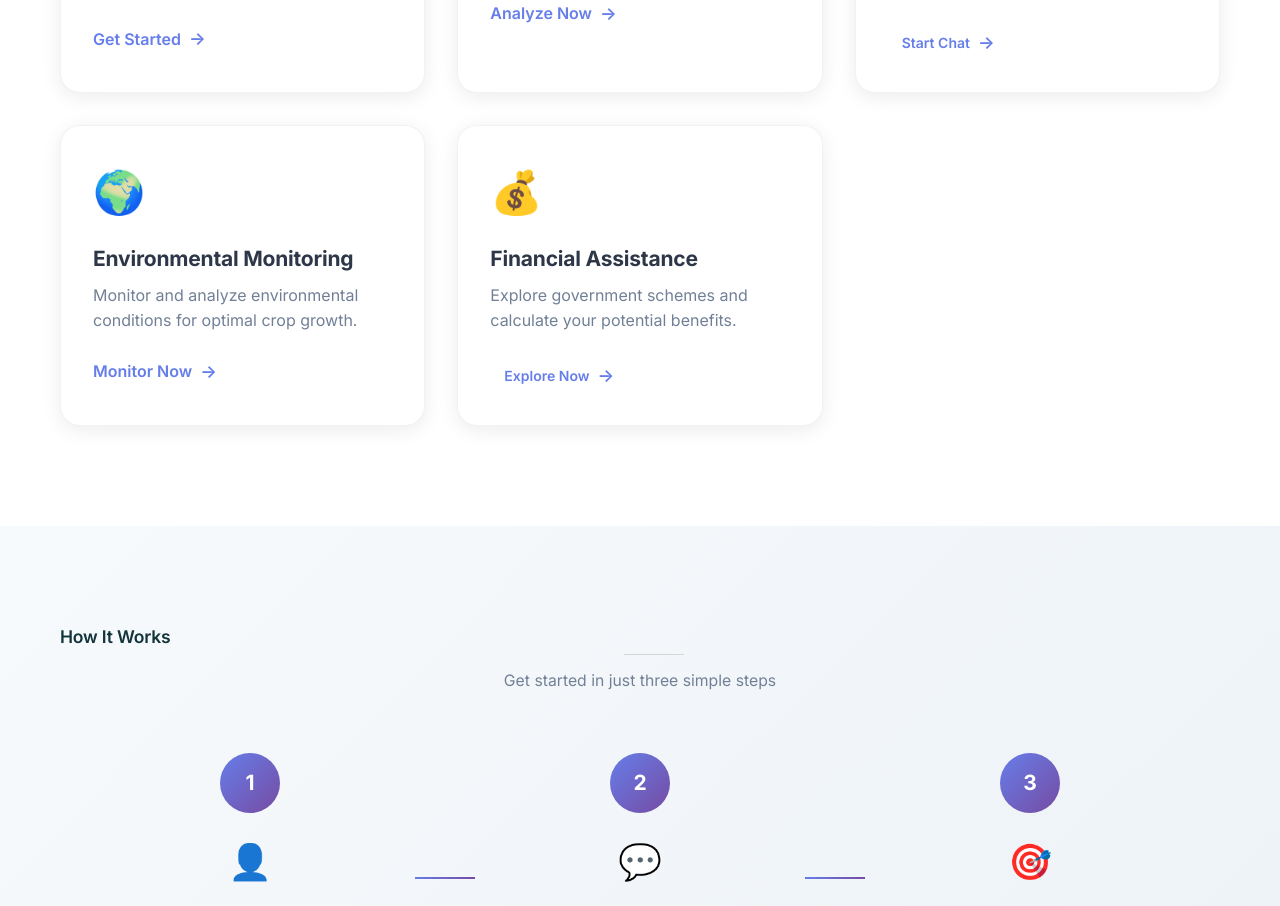
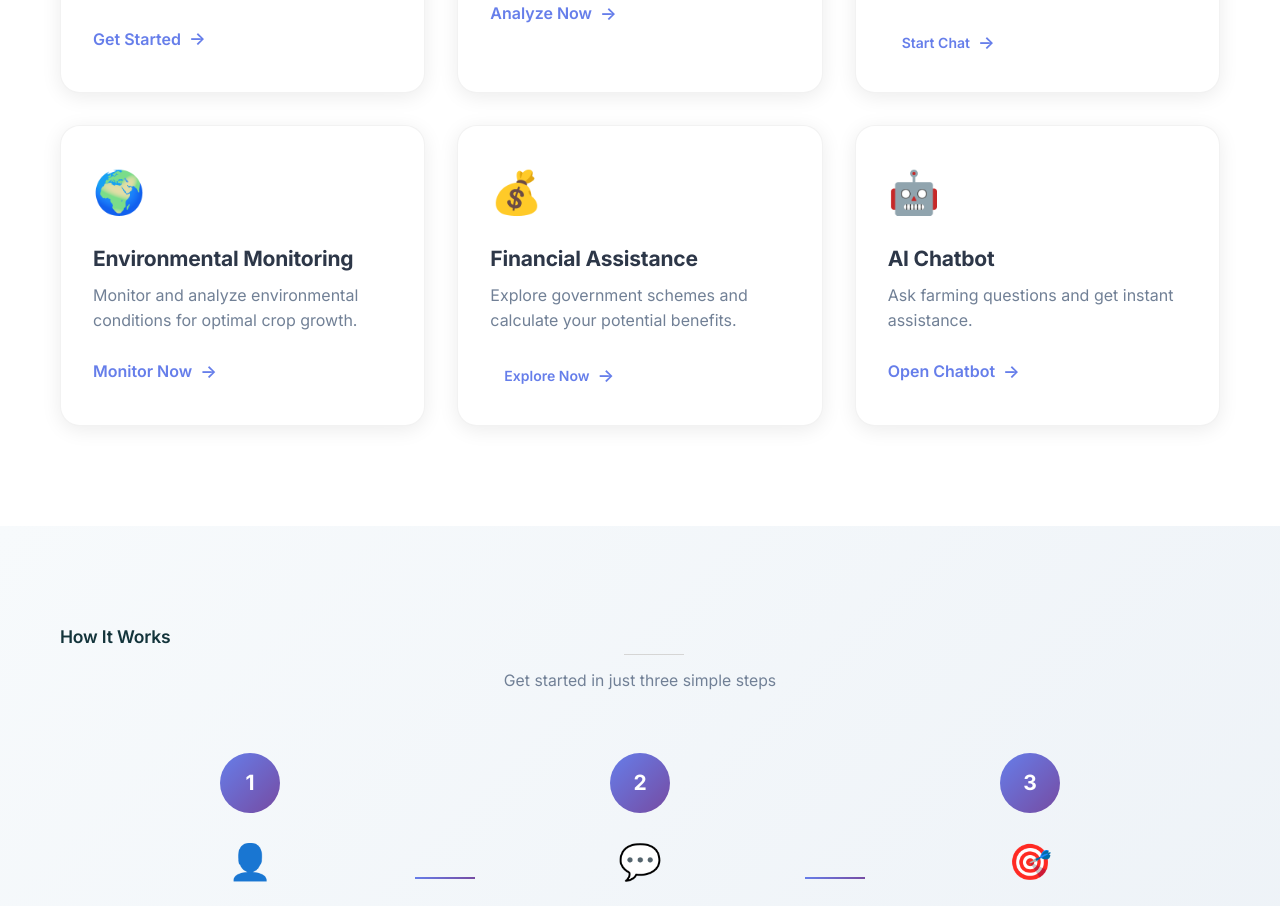
Before and after one commit to PallabBiswas3/AgroWork, a React (Vite) app in the folder frontend/agro_predict/: page /home in a window 1280 px wide. Shown: the part 1260-2166 px from the top of the page. Built offline with nearby package versions, Linux system fonts and the light colour scheme; no server answers; the database is empty; sample sign-in values are in the browser's storage; the HTML template or start-up script is replaced by a standard one.

Commit message:
updated chatbot

```diff
--- a/frontend/agro_predict/src/pages/Chatbot.css
+++ b/frontend/agro_predict/src/pages/Chatbot.css
@@ -55,6 +55,8 @@
   border-radius: var(--radius-lg);
   overflow: hidden;
   box-shadow: var(--shadow-lg);
+  /* Add a little top spacing below navbar */
+  margin-top: 16px;
 }
 
 .chatbot-header {
@@ -130,6 +132,6 @@
 
 /* Responsive */
 @media (max-width: 768px) {
-  .chatbot-app { max-width:none; border-radius:0; min-height: calc(100vh - 64px); }
+  .chatbot-app { max-width:none; border-radius:0; min-height: calc(100vh - 64px); margin-top: 12px; }
   .message { max-width:85%; }
 }
--- a/frontend/agro_predict/src/pages/Chatbot.jsx
+++ b/frontend/agro_predict/src/pages/Chatbot.jsx
@@ -13,14 +13,15 @@ const Chatbot = () => {
 
   const messagesEndRef = useRef(null);
 
-  const apiKey = useMemo(() => {
-    return localStorage.getItem('GEMINI_API_KEY') || '';
-  }, []);
+    const apiKey = useMemo(() => {
+        return "AIzaSyBJJaY11RInBcJcIT6_dlBGtI71I6iy3no";
+    }, []);
+
 
   useEffect(() => {
     // Welcome message
     setMessages([
-      { id: Date.now().toString(), text: 'Welcome to Gemini AI Chatbot! Configure your API key in settings to start.', sender: 'ai', timestamp: new Date() }
+      { id: Date.now().toString(), text: 'Welcome to Agrowork AI Chatbot!', sender: 'ai', timestamp: new Date() }
     ]);
   }, []);
 
@@ -53,11 +54,11 @@ const Chatbot = () => {
     const text = input.trim();
     if (!text || loading) return;
 
-    const key = localStorage.getItem('GEMINI_API_KEY');
-    if (!key) {
-      setError('API key not set. Open Settings to add your Google Gemini API key.');
-      return;
-    }
+      const key = apiKey; // use hardcoded apiKey
+      if (!key) {
+          setError('API key not set.');
+          return;
+      }
 
     const userMsg = { id: Date.now().toString(), text, sender: 'user', timestamp: new Date() };
     setMessages(prev => [...prev, userMsg]);
--- a/frontend/agro_predict/src/pages/HomePage.jsx
+++ b/frontend/agro_predict/src/pages/HomePage.jsx
@@ -212,6 +212,19 @@ const HomePage = () => {
               </button>
             </div>
 
+            <div
+              className="feature-card"
+              onClick={() => navigate('/chatbot')}
+              style={{ cursor: 'pointer' }}
+            >
+              <div className="feature-icon">🤖</div>
+              <h3 className="feature-title">AI Chatbot</h3>
+              <p className="feature-description">Ask farming questions and get instant assistance.</p>
+              <div className="feature-btn">
+                Open Chatbot
+                <span className="btn-icon">→</span>
+              </div>
+            </div>
 
           </div>
         </div>
```
